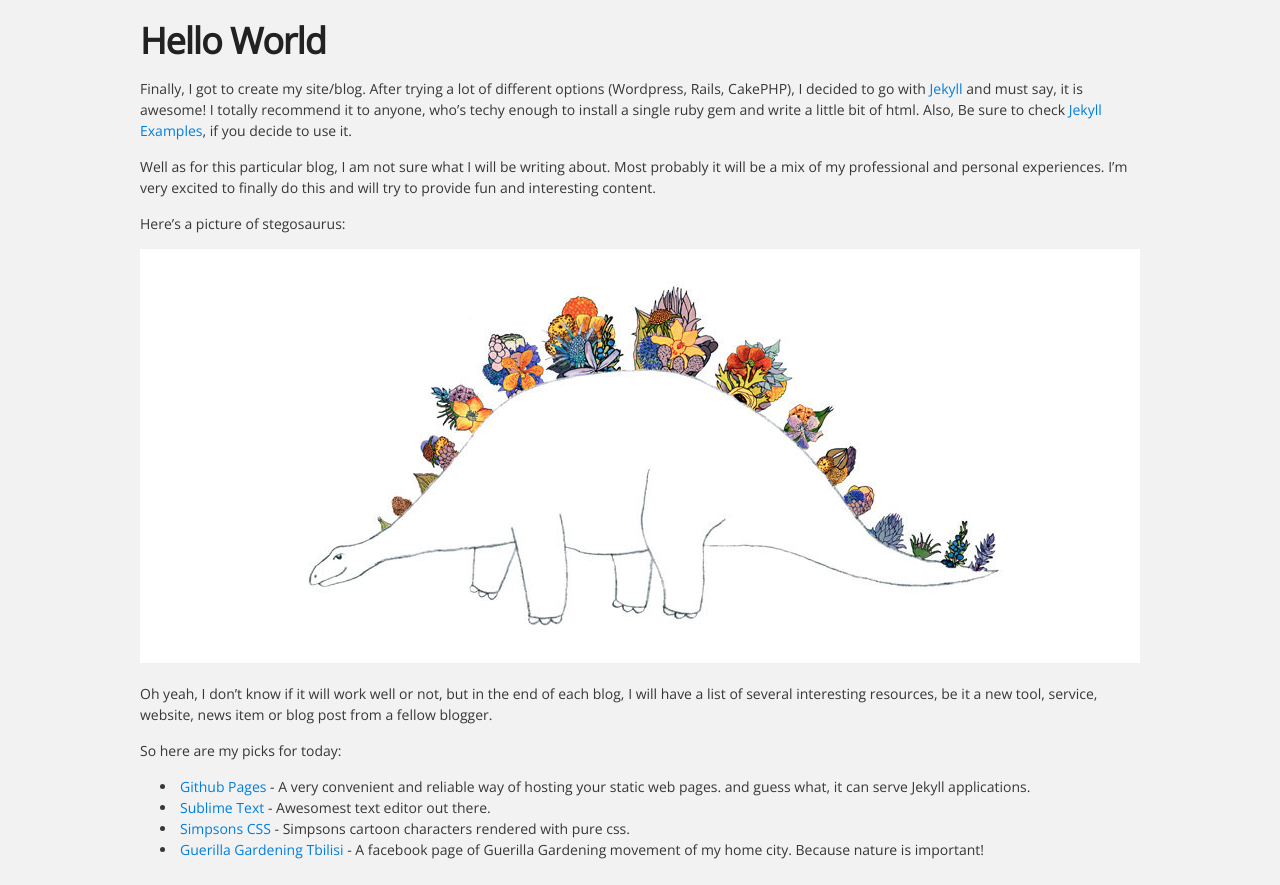
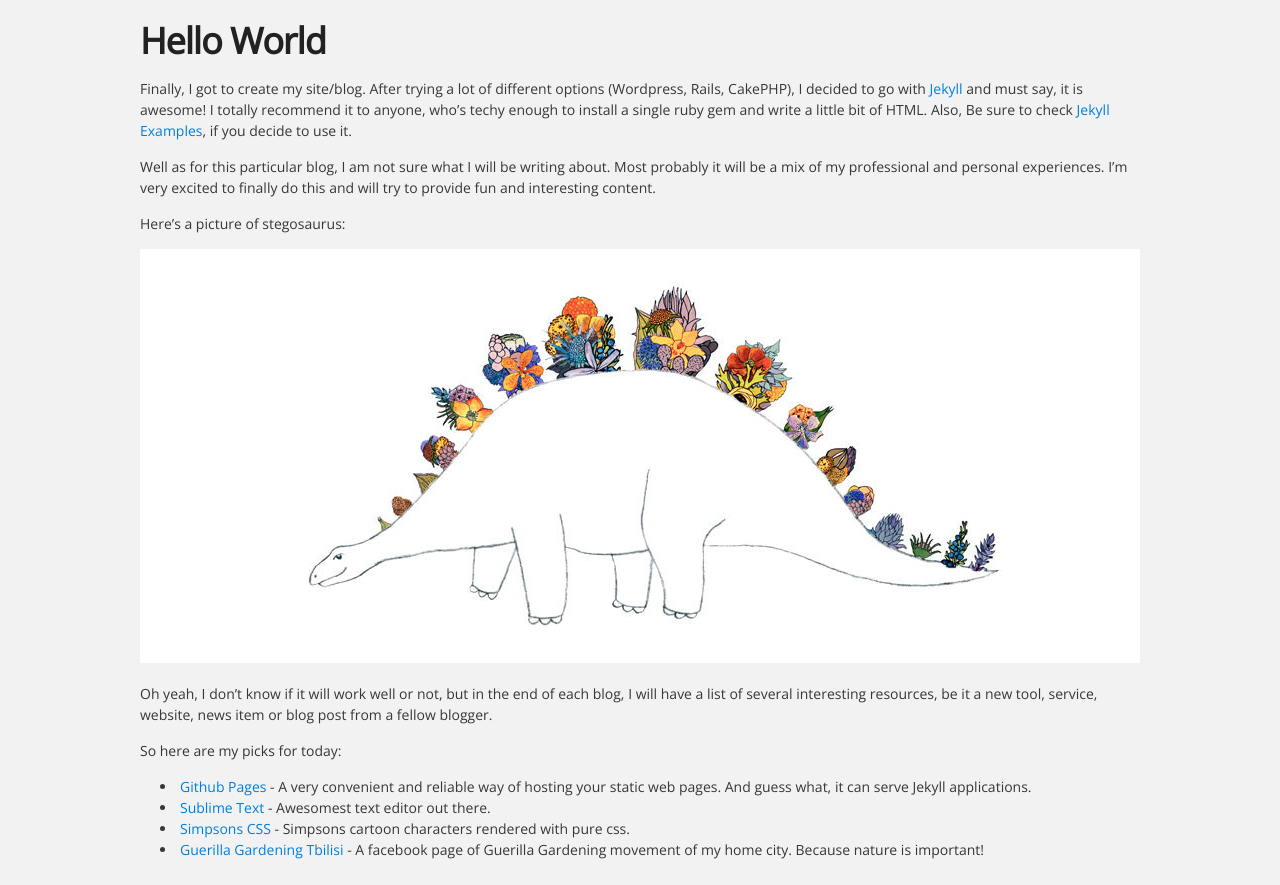
Before and after one commit to headshota/headshota.github.io, a Jekyll site: the page built from _posts/2014-06-28-hello-world.md, in a window 1280 px wide. Shown: the part 350-1235 px from the top of the page. Built offline with Jekyll 4.4.1, drawn with Linux system fonts in a browser that asks for light colours.

Commit message:
Some spellcheck

```diff
--- a/_posts/2014-06-28-hello-world.md
+++ b/_posts/2014-06-28-hello-world.md
@@ -7,7 +7,7 @@ tags: hello world, introduction, jekyll, github pages, sublime, guerilla gardeni
 {{page.title}}
 ============
 
-Finally, I got to create my site/blog. After trying a lot of different options (Wordpress, Rails, CakePHP), I decided to go with [Jekyll](http://jekyllrb.com/) and must say, it is awesome! I totally recommend it to anyone, who's techy enough to install a single ruby gem and write a little bit of html. Also, Be sure to check [Jekyll Examples](https://github.com/jekyll/jekyll/wiki/Sites), if you decide to use it.
+Finally, I got to create my site/blog. After trying a lot of different options (Wordpress, Rails, CakePHP), I decided to go with [Jekyll](http://jekyllrb.com/) and must say, it is awesome! I totally recommend it to anyone, who's techy enough to install a single ruby gem and write a little bit of HTML. Also, Be sure to check [Jekyll Examples](https://github.com/jekyll/jekyll/wiki/Sites), if you decide to use it.
 
 Well as for this particular blog, I am not sure what I will be writing about. Most probably it will be a mix of my professional and personal experiences. I'm very excited to finally do this and will try to provide fun and interesting content.
 
@@ -19,7 +19,7 @@ Oh yeah, I don't know if it will work well or not, but in the end of each blog,
 
 So here are my picks for today:
 
-- [Github Pages](https://pages.github.com/) - A very convenient and reliable way of hosting your static web pages. and guess what, it can serve Jekyll applications.
+- [Github Pages](https://pages.github.com/) - A very convenient and reliable way of hosting your static web pages. And guess what, it can serve Jekyll applications.
 - [Sublime Text](http://www.sublimetext.com/) - Awesomest text editor out there.
 - [Simpsons CSS](http://pattle.github.io/simpsons-in-css/) - Simpsons cartoon characters rendered with pure css.
 - [Guerilla Gardening Tbilisi](https://www.facebook.com/Tbilisitrees?ref=br_tf) - A facebook page of Guerilla Gardening movement of my home city. Because nature is important!
```
